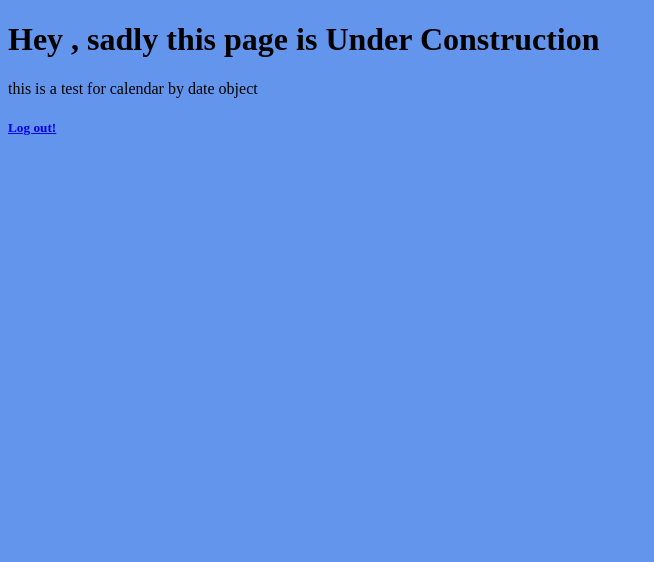
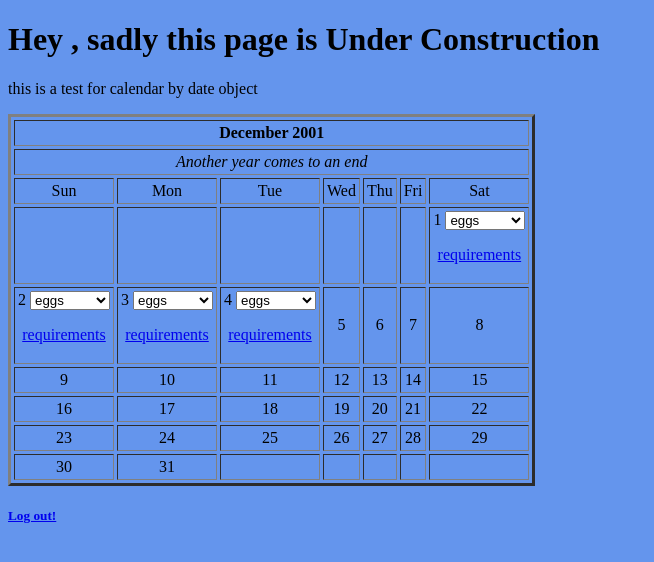
Before and after one commit to digitaljosh/meal-planner, a Flask app: template templates/calendar.html in a window 1280 px wide. Shown: the top 562 px of the page, without its empty margins (0-654 px from the left). Run offline with Flask 2, Linux system fonts and the light colour scheme; the template is opened without the code that fills it, so the values that code supplies are empty.

Commit message:
cal 2 try

```diff
--- a/templates/calendar.html
+++ b/templates/calendar.html
@@ -6,6 +6,121 @@
 <h1>Hey {{ username }}, sadly this page is Under Construction</h1>
 <p>this is a test for calendar by date object</p>
 
+<!--  calendar -->
+
+<TABLE BORDER=3 CELLSPACING=3 CELLPADDING=3>
+    <TR>
+    <TD COLSPAN="7" ALIGN=center><B>December 2001</B></TD>
+    </TR>
+    <TR>
+    <TD COLSPAN="7" ALIGN=center><I>Another year comes to an end</I></TD>
+    </TR>
+
+    <TR>
+    <TD ALIGN=center>Sun</TD>
+    <TD ALIGN=center>Mon</TD>
+    <TD ALIGN=center>Tue</TD>
+    <TD ALIGN=center>Wed</TD>
+    <TD ALIGN=center>Thu</TD>
+    <TD ALIGN=center>Fri</TD>
+    <TD ALIGN=center>Sat</TD>
+    </TR>
+
+    <TR>
+    <TD ALIGN=center></TD>
+    <TD ALIGN=center></TD>
+    <TD ALIGN=center></TD>
+    <TD ALIGN=center></TD>
+    <TD ALIGN=center></TD>
+    <TD ALIGN=center></TD>
+    <TD ALIGN=center>1
+        <select>
+            <option value="eggs">eggs</option>
+            <option value="pancakes">pancakes</option>
+            <option value="cereal">cereal</option>
+            <option value="biscuits">biscuits</option>
+        </select>
+        <p><a href="https://www.w3schools.com/html/">requirements</a>
+    </TD>
+    </TR>
+
+    <TR>
+    <TD ALIGN=center>2
+        <select>
+            <option value="eggs">eggs</option>
+            <option value="pancakes">pancakes</option>
+            <option value="cereal">cereal</option>
+            <option value="biscuits">biscuits</option>
+        </select>
+        <p><a href="https://www.w3schools.com/html/">requirements</a>
+    </TD>
+    <TD ALIGN=center>3
+        <select>
+            <option value="eggs">eggs</option>
+            <option value="pancakes">pancakes</option>
+            <option value="cereal">cereal</option>
+            <option value="biscuits">biscuits</option>
+        </select>
+        <p><a href="https://www.w3schools.com/html/">requirements</a>
+    </TD>
+    <TD ALIGN=center>4
+        <select>
+            <option value="eggs">eggs</option>
+            <option value="pancakes">pancakes</option>
+            <option value="cereal">cereal</option>
+            <option value="biscuits">biscuits</option>
+        </select>
+        <p><a href="https://www.w3schools.com/html/">requirements</a>
+    </TD>
+    <TD ALIGN=center>5</TD>
+    <TD ALIGN=center>6</TD>
+    <TD ALIGN=center>7</TD>
+    <TD ALIGN=center>8</TD>
+    </TR>
+
+    <TR>
+    <TD ALIGN=center>9</TD>
+    <TD ALIGN=center>10</TD>
+    <TD ALIGN=center>11</TD>
+    <TD ALIGN=center>12</TD>
+    <TD ALIGN=center>13</TD>
+    <TD ALIGN=center>14</TD>
+    <TD ALIGN=center>15</TD>
+    </TR>
+
+    <TR>
+    <TD ALIGN=center>16</TD>
+    <TD ALIGN=center>17</TD>
+    <TD ALIGN=center>18</TD>
+    <TD ALIGN=center>19</TD>
+    <TD ALIGN=center>20</TD>
+    <TD ALIGN=center>21</TD>
+    <TD ALIGN=center>22</TD>
+    </TR>
+
+    <TR>
+    <TD ALIGN=center>23</TD>
+    <TD ALIGN=center>24</TD>
+    <TD ALIGN=center>25</TD>
+    <TD ALIGN=center>26</TD>
+    <TD ALIGN=center>27</TD>
+    <TD ALIGN=center>28</TD>
+    <TD ALIGN=center>29</TD>
+    </TR>
+
+    <TR>
+    <TD ALIGN=center>30</TD>
+    <TD ALIGN=center>31</TD>
+    <TD ALIGN=center></TD>
+    <TD ALIGN=center></TD>
+    <TD ALIGN=center></TD>
+    <TD ALIGN=center></TD>
+    <TD ALIGN=center></TD>
+
+    </TR>
+
+    </TABLE>
+
 {{ cal | safe }}
 
 {% endblock %}
```
